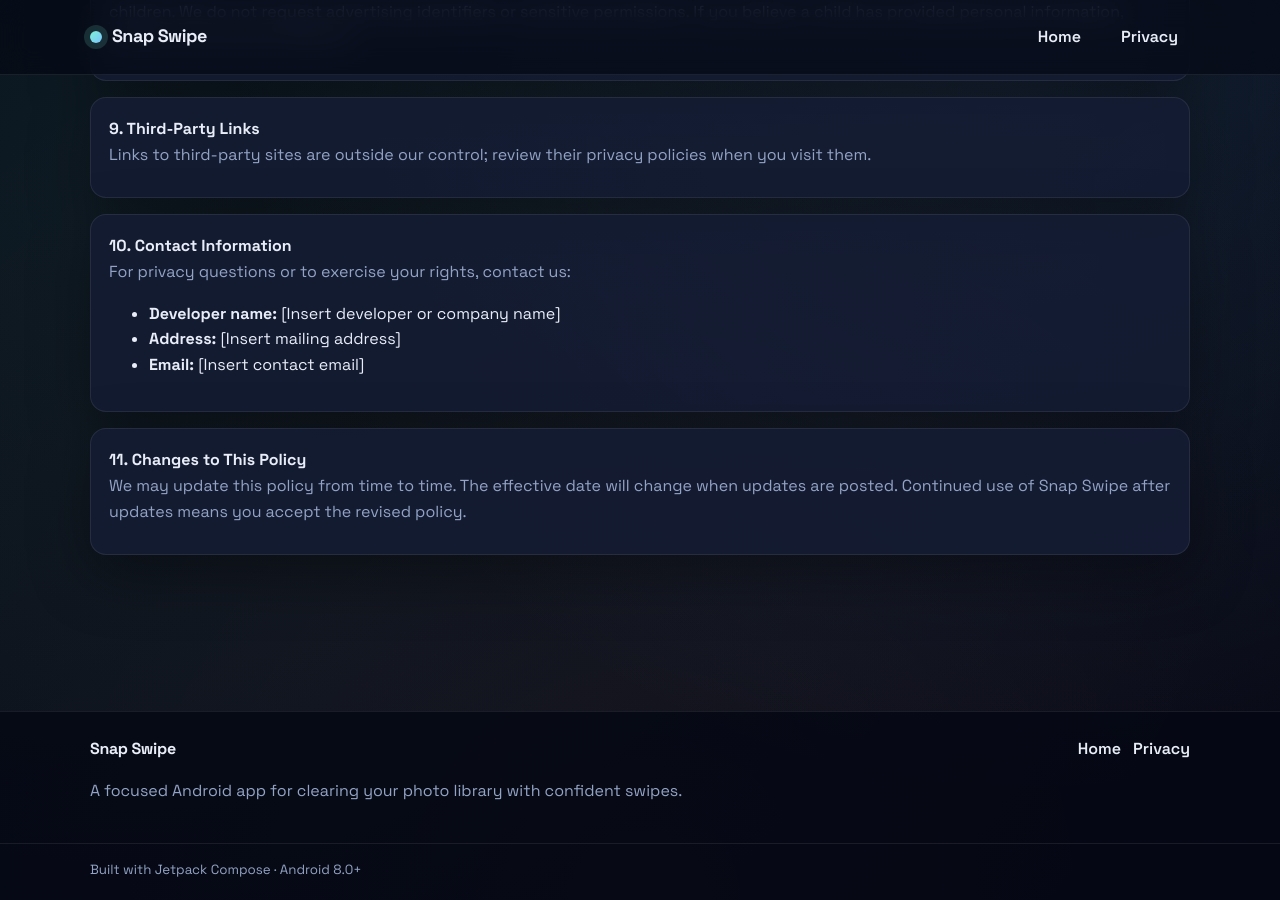
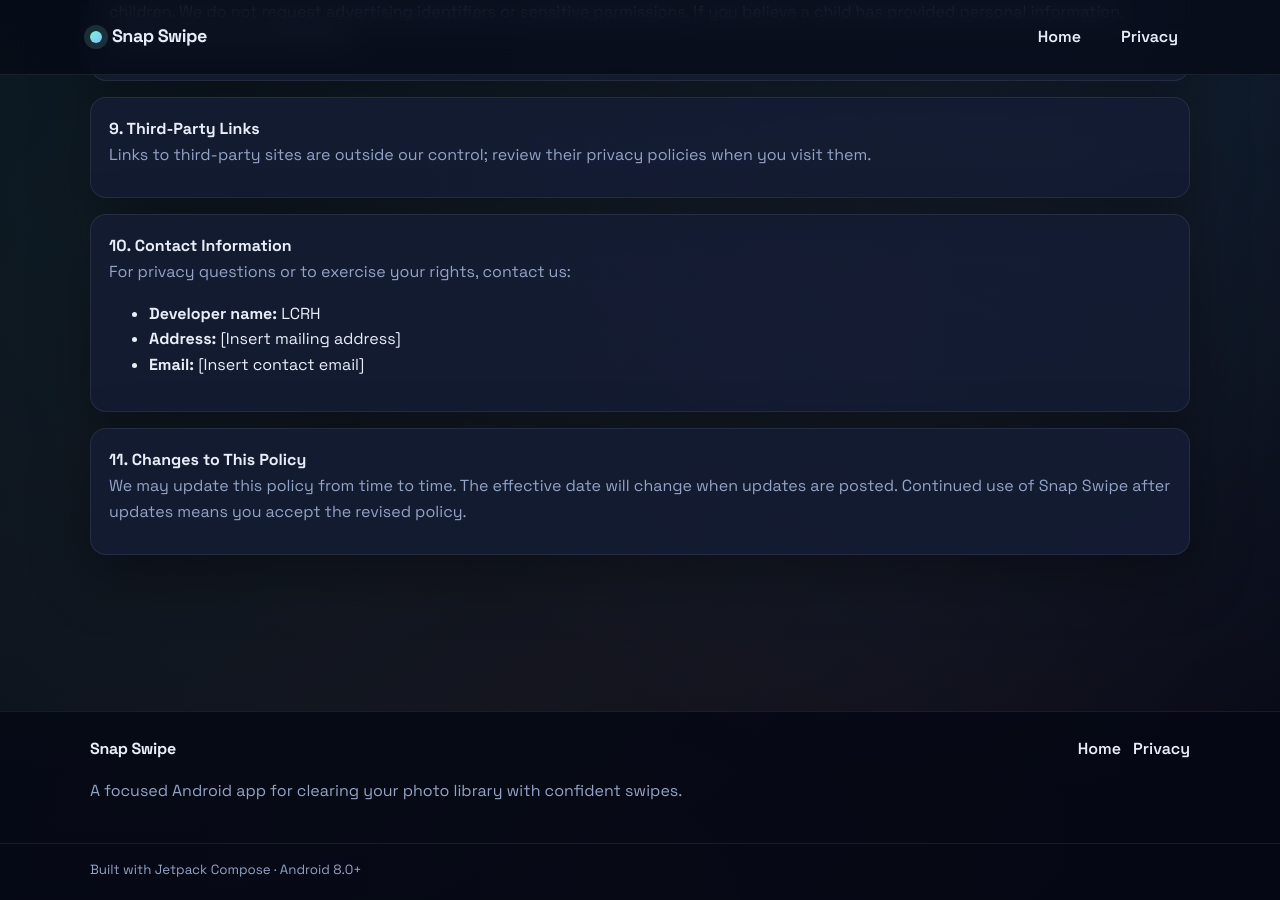
Before and after one commit to LCRH1883/Snapstudio, a Jekyll site: the page built from privacy.md, in a window 1280 px wide and 900 px high, scrolled down 2219 px. Built offline with Jekyll 4.4.1, drawn with Linux system fonts in a browser that asks for light colours.

Commit message:
Updates developer name in privacy policies
Updates the developer name in both the basic and standard privacy policies from a generic placeholder to "LCRH".

```diff
--- a/privacy.md
+++ b/privacy.md
@@ -89,7 +89,7 @@ permalink: /privacy/
       <strong>10. Contact Information</strong>
       <p class="muted">For privacy questions or to exercise your rights, contact us:</p>
       <ul>
-        <li><strong>Developer name:</strong> [Insert developer or company name]</li>
+        <li><strong>Developer name:</strong> LCRH</li>
         <li><strong>Address:</strong> [Insert mailing address]</li>
         <li><strong>Email:</strong> [Insert contact email]</li>
       </ul>
```
Also changed, not shown: privacy-basic.md (+1 -1 lines).
